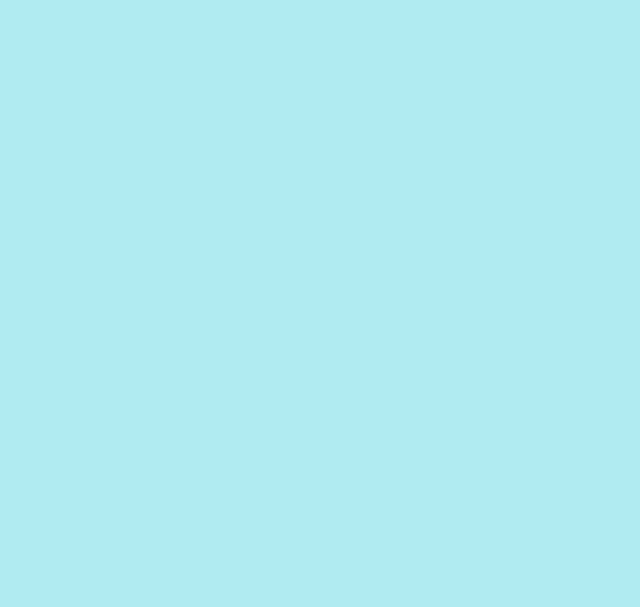
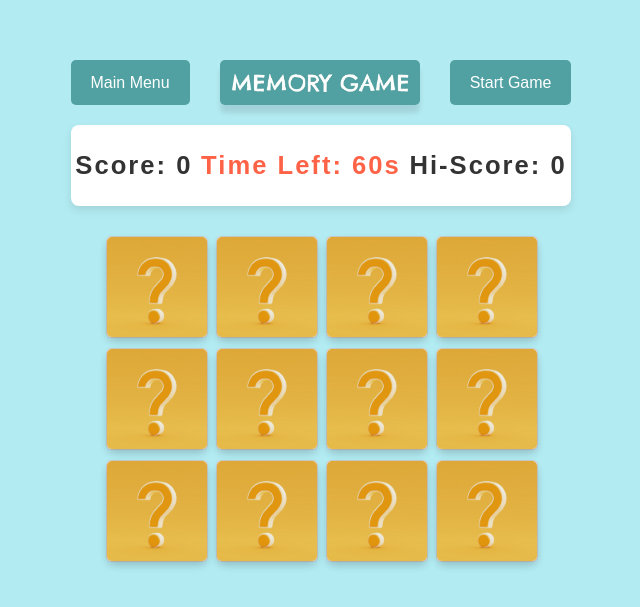
Before and after one commit to abhinav-gif/Memory-Game, a React (Create React App) app in the folder frontend/: page /game/1/1 in a window 1280 px wide. Before the commit this address had no page. Shown: the part 109-716 px from the top of the page, without its empty margins (319-959 px from the left). Built offline with nearby package versions, Linux system fonts and the light colour scheme; a web font is replaced by a local one.

Commit message:
Update App.jsx

```diff
--- a/frontend/src/App.jsx
+++ b/frontend/src/App.jsx
@@ -2,13 +2,17 @@ import MemoryGame from "./pages/gamepage/MemoryGame";
 import HomePage from "./pages/homepage/HomePage";
 import Auth from "./pages/accesspage/Auth";
 import { BrowserRouter as Router, Routes, Route } from "react-router-dom";
+
+export const apiEndpoint = "https://memory-game-shram.vercel.app";
+// export const apiEndpoint = "http://localhost:5000";
+
 function App() {
   return (
     <Router>
       <div className="App">
         <Routes>
           <Route path="/" element={<HomePage />} />
-          <Route path="/game/:mode" element={<MemoryGame />} />
+          <Route path="/game/:mode/:id" element={<MemoryGame />} />
           <Route path="/authentication/:user" element={<Auth />} />
         </Routes>
       </div>
```
